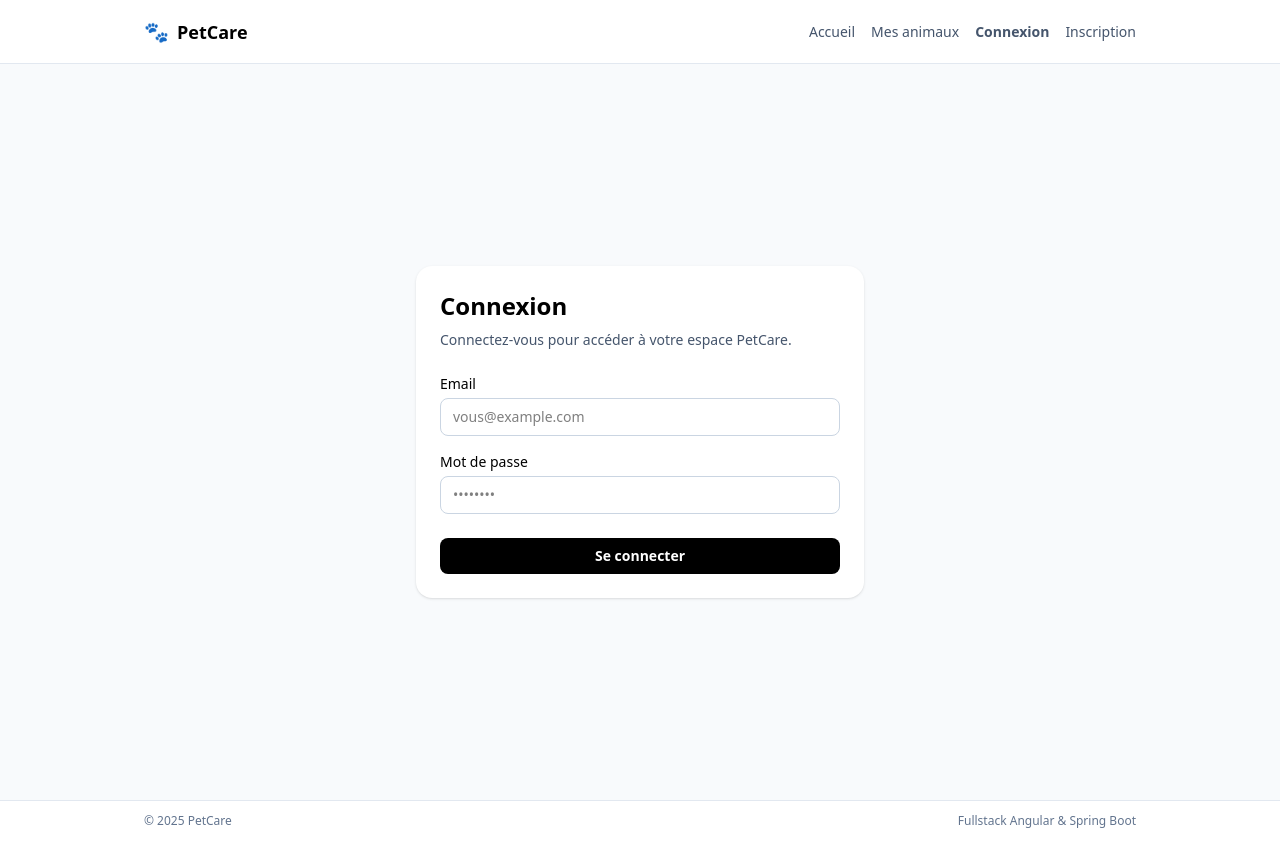
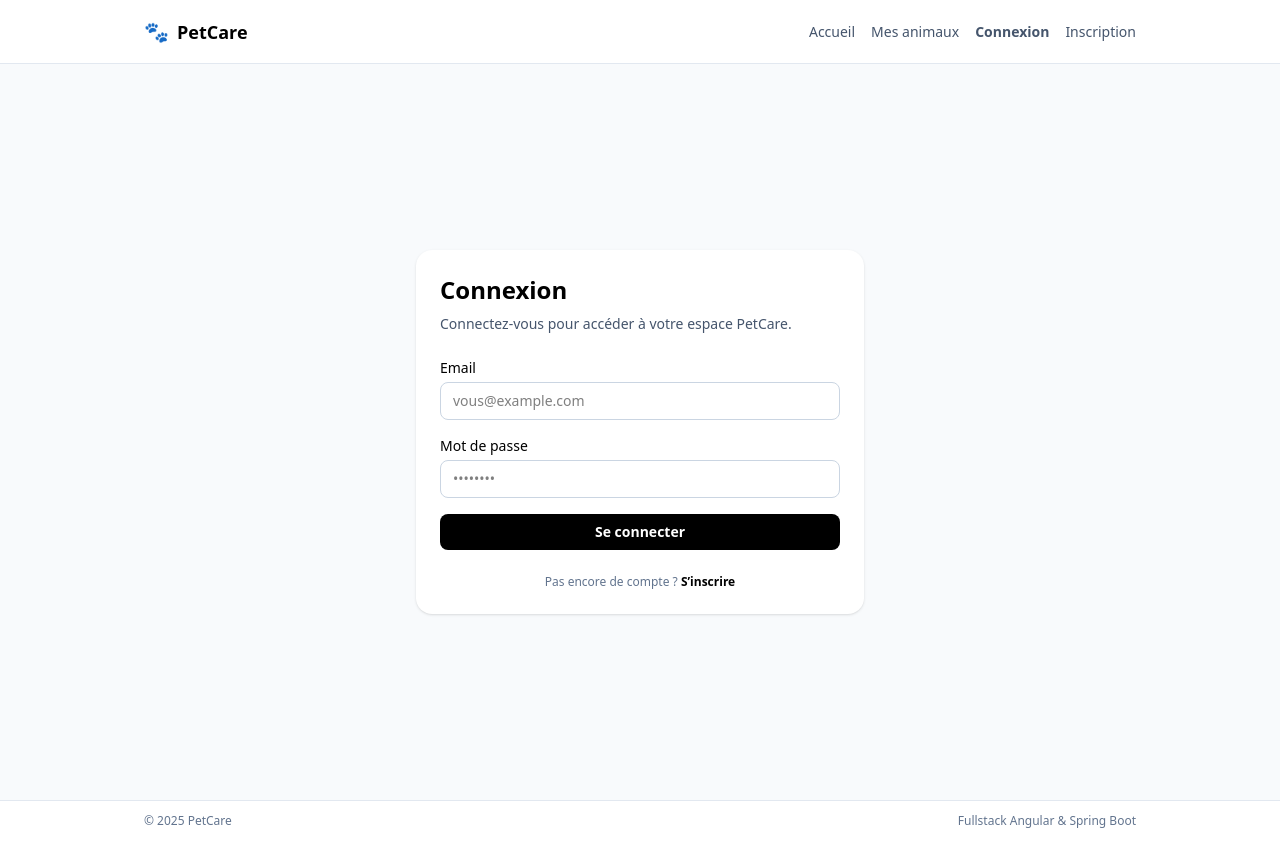
Before and after one commit to jordanDev34/petcare, an Angular app in the folder petcare-web/: page /login in a window 1280 px wide. Built offline with nearby package versions, Linux system fonts and the light colour scheme.

Commit message:
feat(auth): enable register navigation + redirect guard and JWT interceptor fixes

```diff
--- a/petcare-web/src/app/app.routes.ts
+++ b/petcare-web/src/app/app.routes.ts
@@ -1,5 +1,6 @@
 import { Routes } from '@angular/router';
 import { authGuard } from './core/auth/auth.guard';
+import { authRedirectGuard } from './core/auth/auth-redirect.guard';
 
 export const routes: Routes = [
   {
@@ -9,6 +10,7 @@ export const routes: Routes = [
   },
   {
     path: 'login',
+    canActivate: [authRedirectGuard],
     loadComponent: () =>
       import('./features/auth/login/login.component').then((m) => m.LoginComponent),
   },
@@ -20,6 +22,7 @@ export const routes: Routes = [
   },
   {
     path: 'register',
+    canActivate: [authRedirectGuard],
     loadComponent: () =>
       import('./features/auth/register/register.component').then((m) => m.RegisterComponent),
   },
--- /dev/null
+++ b/petcare-web/src/app/core/auth/auth-redirect.guard.ts
@@ -0,0 +1,19 @@
+// src/app/core/auth/auth-redirect.guard.ts
+import { inject } from '@angular/core';
+import { CanActivateFn, Router } from '@angular/router';
+import { AuthService } from './auth.service';
+
+export const authRedirectGuard: CanActivateFn = (route, state) => {
+  const auth = inject(AuthService);
+  const router = inject(Router);
+
+  if (auth.isAuthenticated()) {
+    // Si l’URL a un redirectTo (ex: /login?redirectTo=/pets), on l’utilise
+    const target = route.queryParamMap.get('redirectTo') ?? '/pets';
+
+    return router.parseUrl(target);
+  }
+
+  // Pas connecté → on laisse accéder à /login ou /register
+  return true;
+};
--- a/petcare-web/src/app/core/auth/auth.interceptor.ts
+++ b/petcare-web/src/app/core/auth/auth.interceptor.ts
@@ -1,19 +1,20 @@
 import { HttpInterceptorFn } from '@angular/common/http';
-import { inject } from '@angular/core';
-import { AuthService } from './auth.service';
+
+const STORAGE_KEY = 'petcare_jwt';
 
 export const authInterceptor: HttpInterceptorFn = (req, next) => {
-  const authService = inject(AuthService);
-  const token = authService.getToken();
+  // Je lis le token directement depuis le localStorage
+  const token = localStorage.getItem(STORAGE_KEY);
 
-  if (token) {
-    const authReq = req.clone({
-      setHeaders: {
-        Authorization: `Bearer ${token}`,
-      },
-    });
-    return next(authReq);
+  if (!token) {
+    return next(req);
   }
 
-  return next(req);
+  const authReq = req.clone({
+    setHeaders: {
+      Authorization: `Bearer ${token}`,
+    },
+  });
+
+  return next(authReq);
 };
--- a/petcare-web/src/app/features/auth/login/login.component.html
+++ b/petcare-web/src/app/features/auth/login/login.component.html
@@ -11,7 +11,8 @@
         <input
           type="email"
           formControlName="email"
-          class="w-full rounded-lg border border-slate-300 px-3 py-2 text-sm outline-none focus:ring-2 focus:ring-slate-900"
+          class="w-full rounded-lg border px-3 py-2 text-sm outline-none
+                border-slate-300 focus:border-black focus:ring-1 focus:ring-black"
           placeholder="vous@example.com"
         />
         @if (form.controls.email.touched && form.controls.email.invalid) {
@@ -28,7 +29,7 @@
           type="password"
           formControlName="password"
           class="w-full rounded-lg border px-3 py-2 text-sm outline-none
-                 border-slate-300 focus:border-black focus:ring-1 focus:ring-black"
+                border-slate-300 focus:border-black focus:ring-1 focus:ring-black"
           placeholder="••••••••"
         />
 
@@ -41,13 +42,14 @@
 
       <button
         type="submit"
-        class="w-full mt-2 rounded-lg bg-black text-white py-2 text-sm font-semibold hover:opacity-90 disabled:opacity-50"
+        class="w-full rounded-lg bg-black text-white text-sm font-semibold py-2
+              disabled:opacity-60 disabled:cursor-not-allowed"
         [disabled]="loading"
       >
         @if (!loading) {
-          <span>Se connecter</span>
+          Se connecter
         } @else {
-          <span>Connexion...</span>
+          Connexion...
         }
       </button>
 
@@ -56,6 +58,17 @@
           {{ error }}
         </p>
       }
+
+      <!-- Lien vers l'inscription -->
+      <p class="text-xs text-slate-500 text-center pt-2">
+        Pas encore de compte ?
+        <a
+          routerLink="/register"
+          class="font-semibold text-black hover:underline"
+        >
+          S’inscrire
+        </a>
+      </p>
     </form>
   </div>
 </div>
--- a/petcare-web/src/app/features/auth/login/login.component.ts
+++ b/petcare-web/src/app/features/auth/login/login.component.ts
@@ -1,13 +1,13 @@
 import { Component, inject } from '@angular/core';
 import { CommonModule } from '@angular/common';
 import { FormBuilder, ReactiveFormsModule, Validators } from '@angular/forms';
-import { ActivatedRoute, Router } from '@angular/router';
+import { ActivatedRoute, Router, RouterModule } from '@angular/router';
 import { AuthService } from '../../../core/auth/auth.service';
 
 @Component({
   selector: 'app-login',
   standalone: true,
-  imports: [CommonModule, ReactiveFormsModule],
+  imports: [CommonModule, ReactiveFormsModule, RouterModule],
   templateUrl: './login.component.html',
 })
 export class LoginComponent {
--- a/petcare-web/src/app/features/auth/register/register.component.html
+++ b/petcare-web/src/app/features/auth/register/register.component.html
@@ -53,6 +53,16 @@
           {{ error }}
         </p>
       }
+      <p class="text-xs text-slate-500 text-center pt-2">
+        Déjà un compte ?
+        <a
+          routerLink="/login"
+          class="font-semibold text-black hover:underline"
+        >
+          Se connecter
+        </a>
+      </p>
+
     </form>
   </div>
 </div>
--- a/petcare-web/src/app/features/auth/register/register.component.ts
+++ b/petcare-web/src/app/features/auth/register/register.component.ts
@@ -1,13 +1,13 @@
 import { Component, inject } from '@angular/core';
 import { CommonModule } from '@angular/common';
 import { FormBuilder, ReactiveFormsModule, Validators } from '@angular/forms';
-import { Router } from '@angular/router';
+import { Router, RouterModule } from '@angular/router';
 import { AuthService } from '../../../core/auth/auth.service';
 
 @Component({
   selector: 'app-register',
   standalone: true,
-  imports: [CommonModule, ReactiveFormsModule],
+  imports: [CommonModule, ReactiveFormsModule, RouterModule],
   templateUrl: './register.component.html',
 })
 export class RegisterComponent {
```
